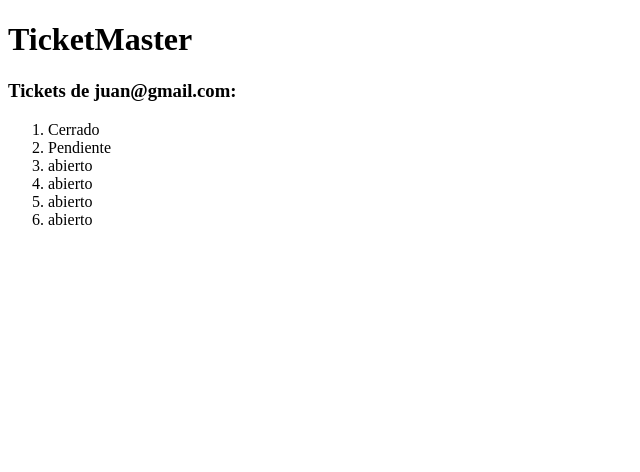
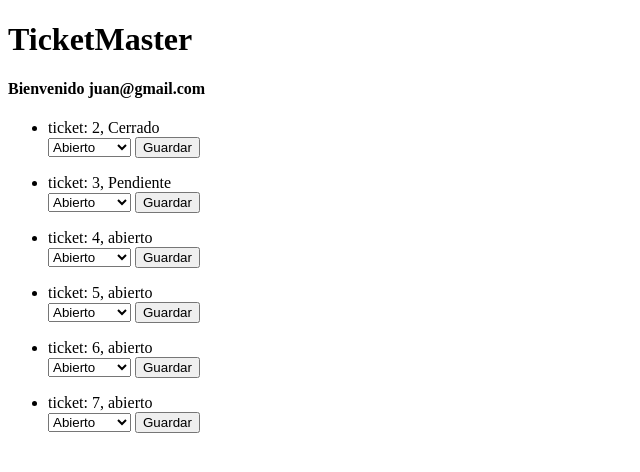
Before and after one commit to KarlaRobinson/ticketmaster_django, a Django app: page /tickets in a window 1280 px wide. Shown: the part 26-498 px from the top of the page, without its empty margins (0-640 px from the left). Run offline with Django 3.2, Linux system fonts and the light colour scheme; data comes from the database, SQL or seed files in the repository; both versions use the stored data as it was after the commit.

Commit message:
add migration for agente ticket one-to-many relationship, create new_ticket feature

```diff
--- a/TicketMaster/settings.py
+++ b/TicketMaster/settings.py
@@ -44,7 +44,7 @@ MIDDLEWARE = [
     'django.middleware.security.SecurityMiddleware',
     'django.contrib.sessions.middleware.SessionMiddleware',
     'django.middleware.common.CommonMiddleware',
-    'django.middleware.csrf.CsrfViewMiddleware',
+    # 'django.middleware.csrf.CsrfViewMiddleware',
     'django.contrib.auth.middleware.AuthenticationMiddleware',
     'django.contrib.messages.middleware.MessageMiddleware',
     'django.middleware.clickjacking.XFrameOptionsMiddleware',
--- a/TicketMaster/urls.py
+++ b/TicketMaster/urls.py
@@ -25,5 +25,6 @@ urlpatterns = [
     url(r'^agentes$', views.agentes, name='agentes'),
     url(r'^tickets$', views.tickets, name='tickets'),
     url(r'^ventas$', views.ventas, name='ventas'),
-    # url(r'^places/(?P<name>\w+)/$', views.ventas, name='ventas'),
+    url(r'^new_ticket$', views.new_ticket, name='new_ticket'),
+    url(r'^estado$', views.estado, name='estado'),
 ]
--- a/TicketMasterApp/models.py
+++ b/TicketMasterApp/models.py
@@ -13,3 +13,4 @@ class Agente(models.Model):
 class Ticket(models.Model):
 	OPCIONES= (('a', 'Abierto'), ('p', 'Pendiente'), ('c', 'Cerrado'))
 	ticket_estado = models.CharField(max_length=200, choices=OPCIONES, default='a')
+	agente = models.ForeignKey(Agente, on_delete=models.CASCADE)
--- a/TicketMasterApp/views.py
+++ b/TicketMasterApp/views.py
@@ -1,9 +1,9 @@
+from django.http import HttpResponse
+def welcome(request):
+	return HttpResponse("Hello World!")
 
 
-from django.http import HttpResponse
-def welcome(request):
-    return HttpResponse("Hello World!")
-
+# from django.views.decorators.csrf import ensure_csrf_cookie
 from django.shortcuts import render_to_response
 from TicketMasterApp.models import Supervisor, Agente, Ticket
 # def tester(request,):
@@ -12,41 +12,50 @@ from TicketMasterApp.models import Supervisor, Agente, Ticket
 #                               "HelloHello" : "Hello World - Django"})
 
 def home(request,):
-    return render_to_response("ticketmaster/home.html")
+	return render_to_response("ticketmaster/home.html")
 
 def login(request,):
-    return render_to_response("ticketmaster/login.html")
+	return render_to_response("ticketmaster/login.html")
 
 def agentes(request,):
 	agentes_index = Agente.objects.all()
 	return render_to_response("ticketmaster/agentes.html",
-                               {"agentes" : agentes_index})
+							   {"agentes" : agentes_index})
 
 def tickets(request,):
-	tickets_index = Ticket.objects.all()
+	tickets_index = Ticket.objects.filter(agente__id='1')
 	agente = Agente.objects.get(id="1").agente_email
 	return render_to_response("ticketmaster/tickets.html",
-                               {"tickets" : tickets_index,
-                               "agente" : agente})
+							   {"tickets" : tickets_index,
+							   "agente" : agente})
 
 def ventas(request,):
-	tickets_index = Ticket.objects.all()
+	tickets_index = Ticket.objects.filter(ticket_estado='abierto')
 	return render_to_response("ticketmaster/ventas.html",
-                               {"tickets" : tickets_index})
+							   {"tickets" : tickets_index})
 
-def new_ticket(request,):
-    t = Ticket(ticket_estado='a')
-    t.save()
-    return render_to_response("ticketmaster/tickets.html")
+# @ensure_csrf_cookie
+def new_ticket(request, ):
+	num = request.POST.get("num", "")
+	a_id = request.POST.get("id", "")
+	for i in range(int(num)):
+		t = Ticket(ticket_estado='abierto', agente_id=int(a_id))
+		t.save()
+	agentes_index = Agente.objects.all()
+	# for i in range(int(num)):
+	# 	t = Ticket(ticket_estado='abierto', agente_id=int(id))
+	# 	t.save()
+	return render_to_response("ticketmaster/agentes.html",
+							   {"agentes" : agentes_index})
 
-def pendiente():
-	t = Ticket.objects.get(id=1)
-	t.ticket_estado = 'p'
+def estado(request, ):
+	estado = request.POST.get("estado", "")
+	t_id = request.POST.get("id", "")
+	t = Ticket.objects.get(id=t_id)
+	t.ticket_estado = estado
 	t.save()
-	return render_to_response("ticketmaster/tickets.html")
-
-def cerrado():
-	t = Ticket.objects.get(id=1)
-	t.ticket_estado = 'c'
-	t.save()
-	return render_to_response("ticketmaster/tickets.html")
+	tickets_index = Ticket.objects.filter(agente__id='1')
+	agente = Agente.objects.get(id="1").agente_email
+	return render_to_response("ticketmaster/tickets.html",
+							   {"tickets" : tickets_index,
+							   "agente" : agente})
--- a/templates/ticketmaster/login.html
+++ b/templates/ticketmaster/login.html
@@ -2,14 +2,14 @@
 {% block content %}
 <ul>
 	<li>
-		<form method="get" action="tickets">
+		<form method="post" action="tickets">
 			<input type="text" placeholder="email">
 			<input type="password" placeholder="password">
 			<input type="submit" value="Login Agente">
 		</form>
 	</li>
 	<li>
-		<form method="get" action="ventas">
+		<form method="post" action="ventas">
 			<input type="text" placeholder="email">
 			<input type="password" placeholder="password">
 			<input type="submit" value="Login Supervisor">
--- a/templates/ticketmaster/tickets.html
+++ b/templates/ticketmaster/tickets.html
@@ -1,11 +1,24 @@
 {% extends "ticketmaster/base.html" %}
 {% block content %}
-	<h3>Tickets de {{agente}}:</h3>
-	<ol>
-		{% for ticket in tickets %}
-		    <li>
-		        {{ ticket.ticket_estado }}
-		    </li>
-		{% endfor %}
-	</ol>
+	<h4>Bienvenido {{agente}}</h4>
+	<ul>
+		{% if tickets %}
+			{% for ticket in tickets %}
+			    <li>
+			        ticket: {{ ticket.id }}, {{ ticket.ticket_estado }}
+			        <form method="post" action="estado">
+			        	<select name="estado">
+			        	  <option>Abierto</option>
+			        	  <option>Pendiente</option>
+			        	  <option>Cerrado</option>
+			        	</select>
+			        	<input type="hidden" name="id" value={{ ticket.id  }}>
+			        	<input type="submit" value="Guardar">
+			        </form>
+			    </li>
+			{% endfor %}
+		{% else %}
+			<li>Tickets que te asignan apareceran aca.</li>
+		{% endif %}
+	</ul>
 {% endblock %}
```
Also changed, not shown: templates/ticketmaster/agentes.html (+11 -7 lines), templates/ticketmaster/ventas.html (+10 -2 lines), TicketMasterApp/migrations/0002_ticket_agente.py (added), db.sqlite3, 5 other files.
